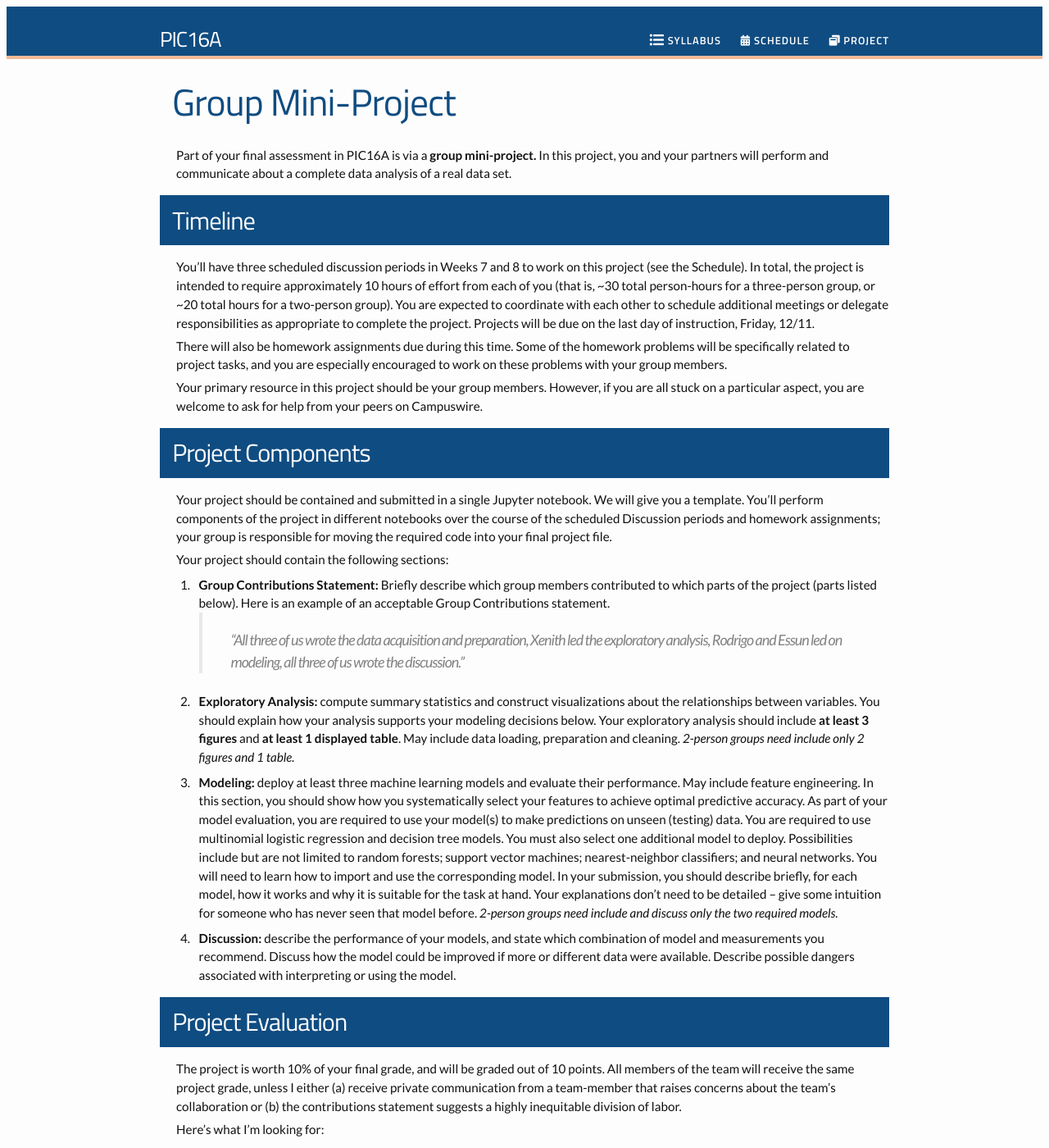
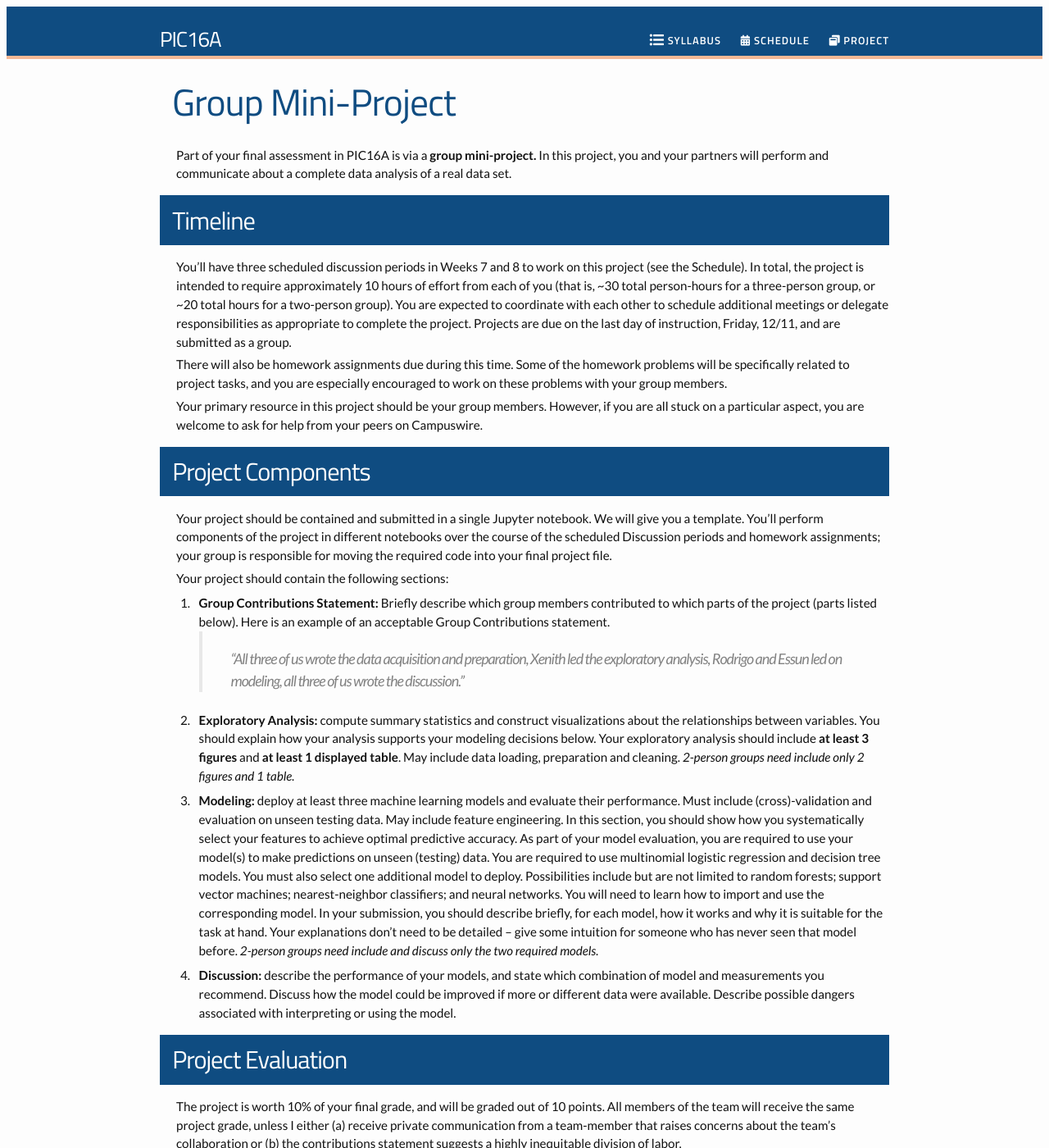
Before and after one commit to PhilChodrow/PIC16A, a Jekyll site: the page built from project.md, in a window 1280 px wide and 1400 px high. Shown: the whole window at 82% size. Built offline with Jekyll 4.4.1, drawn with Linux system fonts in a browser that asks for light colours; nearby versions of some CDN libraries; some of the changed text lies outside the part shown.

Commit message:
Update project.md

```diff
--- a/project.md
+++ b/project.md
@@ -5,12 +5,9 @@
 ---
 
 Part of your final assessment in PIC16A is via a **group mini-project.** In this project, you and your partners will perform and communicate about a complete data analysis of a real data set.
-
-
-
 <div class="fancy-h1"> Timeline </div>
 
-You'll have three scheduled discussion periods in Weeks 7 and 8 to work on this project (see the Schedule). In total, the project is intended to require approximately 10 hours of effort from each of you (that is, ~30 total person-hours for a three-person group, or ~20 total hours for a two-person group). You are expected to coordinate with each other to schedule additional meetings or delegate responsibilities as appropriate to complete the project. Projects will be due on the last day of instruction, Friday, 12/11.
+You'll have three scheduled discussion periods in Weeks 7 and 8 to work on this project (see the Schedule). In total, the project is intended to require approximately 10 hours of effort from each of you (that is, ~30 total person-hours for a three-person group, or ~20 total hours for a two-person group). You are expected to coordinate with each other to schedule additional meetings or delegate responsibilities as appropriate to complete the project. Projects are due on the last day of instruction, Friday, 12/11, and are submitted as a group.
 
 There will also be homework assignments due during this time. Some of the homework problems will be specifically related to project tasks, and you are especially encouraged to work on these problems with your group members.
 
@@ -25,7 +22,7 @@
 1. **Group Contributions Statement:** Briefly describe which group members contributed to which parts of the project (parts listed below). Here is an example of an acceptable Group Contributions statement.
 > "All three of us wrote the data acquisition and preparation, Xenith led the exploratory analysis, Rodrigo and Essun led on modeling, all three of us wrote the discussion."
 4. **Exploratory Analysis:** compute summary statistics and construct visualizations about the relationships between variables. You should explain how your analysis supports your modeling decisions below. Your exploratory analysis should include **at least 3 figures** and **at least 1 displayed table**. May include data loading, preparation and cleaning. *2-person groups need include only 2 figures and 1 table.*
-5. **Modeling:** deploy at least three machine learning models and evaluate their performance. May include feature engineering. In this section, you should show how you systematically select your features to achieve optimal predictive accuracy. As part of your model evaluation, you are required to use your model(s) to make predictions on unseen (testing) data. You are required to use multinomial logistic regression and decision tree models. You must also select one additional model to deploy. Possibilities include but are not limited to random forests; support vector machines; nearest-neighbor classifiers; and neural networks. You will need to learn how to import and use the corresponding model. In your submission, you should describe briefly, for each model, how it works and why it is suitable for the task at hand. Your explanations don't need to be detailed -- give some intuition for someone who has never seen that model before. *2-person groups need include and discuss only the two required models.*
+5. **Modeling:** deploy at least three machine learning models and evaluate their performance. Must include (cross)-validation and evaluation on unseen testing data. May include feature engineering. In this section, you should show how you systematically select your features to achieve optimal predictive accuracy. As part of your model evaluation, you are required to use your model(s) to make predictions on unseen (testing) data. You are required to use multinomial logistic regression and decision tree models. You must also select one additional model to deploy. Possibilities include but are not limited to random forests; support vector machines; nearest-neighbor classifiers; and neural networks. You will need to learn how to import and use the corresponding model. In your submission, you should describe briefly, for each model, how it works and why it is suitable for the task at hand. Your explanations don't need to be detailed -- give some intuition for someone who has never seen that model before. *2-person groups need include and discuss only the two required models.*
 6. **Discussion:** describe the performance of your models, and state which combination of model and measurements you recommend. Discuss how the model could be improved if more or different data were available. Describe possible dangers associated with interpreting or using the model.
 
 <div class="fancy-h1"> Project Evaluation </div>
@@ -36,7 +33,7 @@
 
 - 2 point for a clear and equitable **Group Contributions** statement.
 - 3 points for **Exploratory Analysis**: A helpful exploratory analysis, including at least three figures and at least one table that support your decisions in the Modeling section. *2-person groups need include only 2 figures and 1 table.*
-- 3 points for **Modeling**: A full modeling pipeline, in which you deploy three or more machine learning models, describe how they work at an intuitive level, train them on data, and systematically evaluate their performance. *2-person groups need include only the two required models.*
+- 3 points for **Modeling**: A full modeling pipeline, in which you deploy three or more machine learning models, describe how they work at an intuitive level, train them on data, and systematically evaluate their performance. Your evaluation methods should include both cross-validation to select a candidate model and evaluation on unseen testing data to evaluate its overall predictive power. *2-person groups need include only the two required models.*
 - 2 points for **Writing**: Clear expository writing of the analysis, including narrative text walking the reader through the analysis; description of how the models work; docstrings and comments; and a critical discussion in the final section.
 
 *I will have slightly lower expectations for the writing component for 2-person groups, but not **much** lower.*
```
